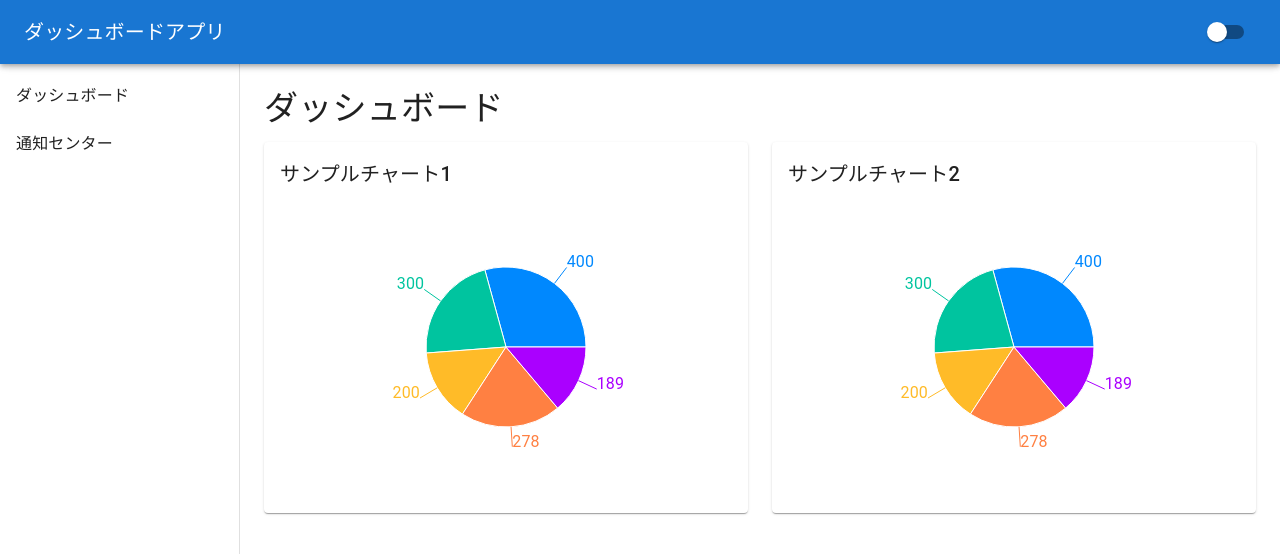
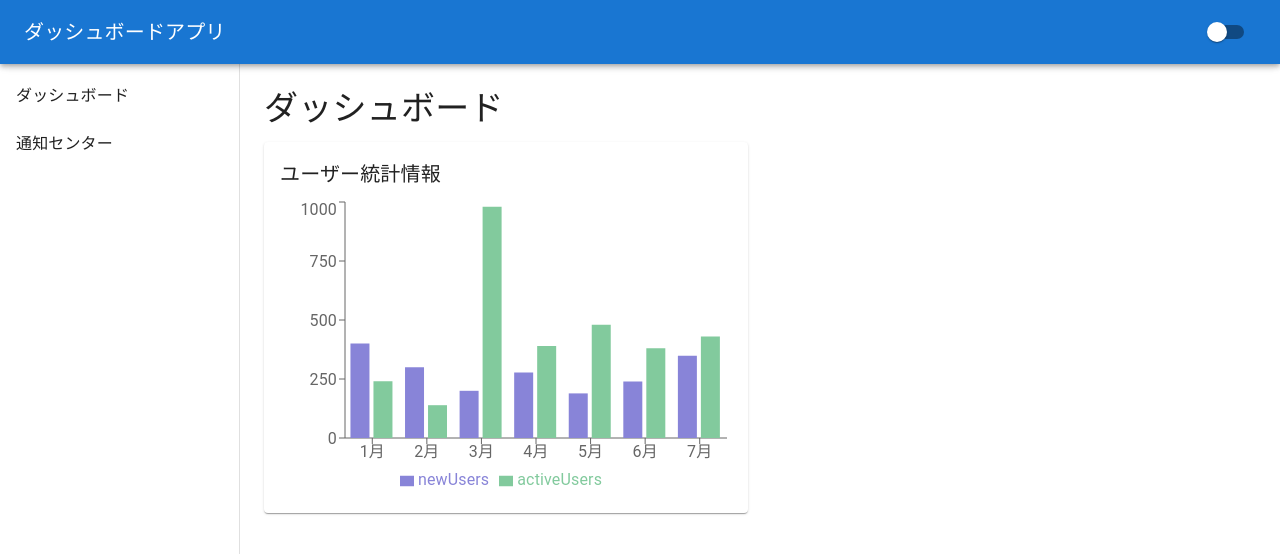
Before and after one commit to FOXHOUND-Ogasawara/dashboard-app, a React (Vite) app: page / in a window 1280 px wide. Shown: the top 554 px of the page. Built offline with nearby package versions, Linux system fonts and the light colour scheme.

Commit message:
ユーザー統計情報の実装と表示

```diff
--- a/src/components/PlaceholderChart.tsx
+++ b/src/components/PlaceholderChart.tsx
@@ -27,4 +27,4 @@ const PlaceholderChart: React.FC = () => {
   );
 };
 
-export default PlaceholderChart;
+export default PlaceholderChart; ///importしたところだったら使えるよ　の意味
--- /dev/null
+++ b/src/components/UserStateChart.tsx
@@ -0,0 +1,24 @@
+import React from 'react';
+import { Bar, BarChart, CartesianGrid, Legend, Rectangle, ResponsiveContainer, XAxis, YAxis, Tooltip } from 'recharts';
+import { userData } from '../data/userData';
+
+
+const UserStateChart: React.FC = () => {
+    return (
+        <ResponsiveContainer width="100%" height={300}>
+            <BarChart
+                data={userData}
+            >
+                <XAxis dataKey="month" />
+                <YAxis />
+                <Tooltip />
+                <Legend />
+                <Bar dataKey="newUsers" fill="#8884d8" />
+                <Bar dataKey="activeUsers" fill="#82ca9d" />
+            </BarChart>
+        </ResponsiveContainer>
+    )
+
+}
+
+export default UserStateChart;
--- a/src/pages/Dashboard.tsx
+++ b/src/pages/Dashboard.tsx
@@ -1,6 +1,7 @@
 import { Grid, Paper, Typography } from '@mui/material';
 import React from 'react';
 import PlaceholderChart from '../components/PlaceholderChart';
+import UserStateChart from '../components/UserStateChart';
 
 const Dashboard: React.FC = () => {
   return (
@@ -9,22 +10,13 @@ const Dashboard: React.FC = () => {
         ダッシュボード
       </Typography>
       <Grid container spacing={3}>
-        {/* サンプルチャート1 */}
+
         <Grid item xs={12} md={6}>
           <Paper sx={{ p: 2 }}>
             <Typography variant="h6" gutterBottom>
-              サンプルチャート1
+              ユーザー統計情報
             </Typography>
-            <PlaceholderChart />
-          </Paper>
-        </Grid>
-        {/* サンプルチャート2 */}
-        <Grid item xs={12} md={6}>
-          <Paper sx={{ p: 2 }}>
-            <Typography variant="h6" gutterBottom>
-              サンプルチャート2
-            </Typography>
-            <PlaceholderChart />
+            <UserStateChart />
           </Paper>
         </Grid>
       </Grid>
```
